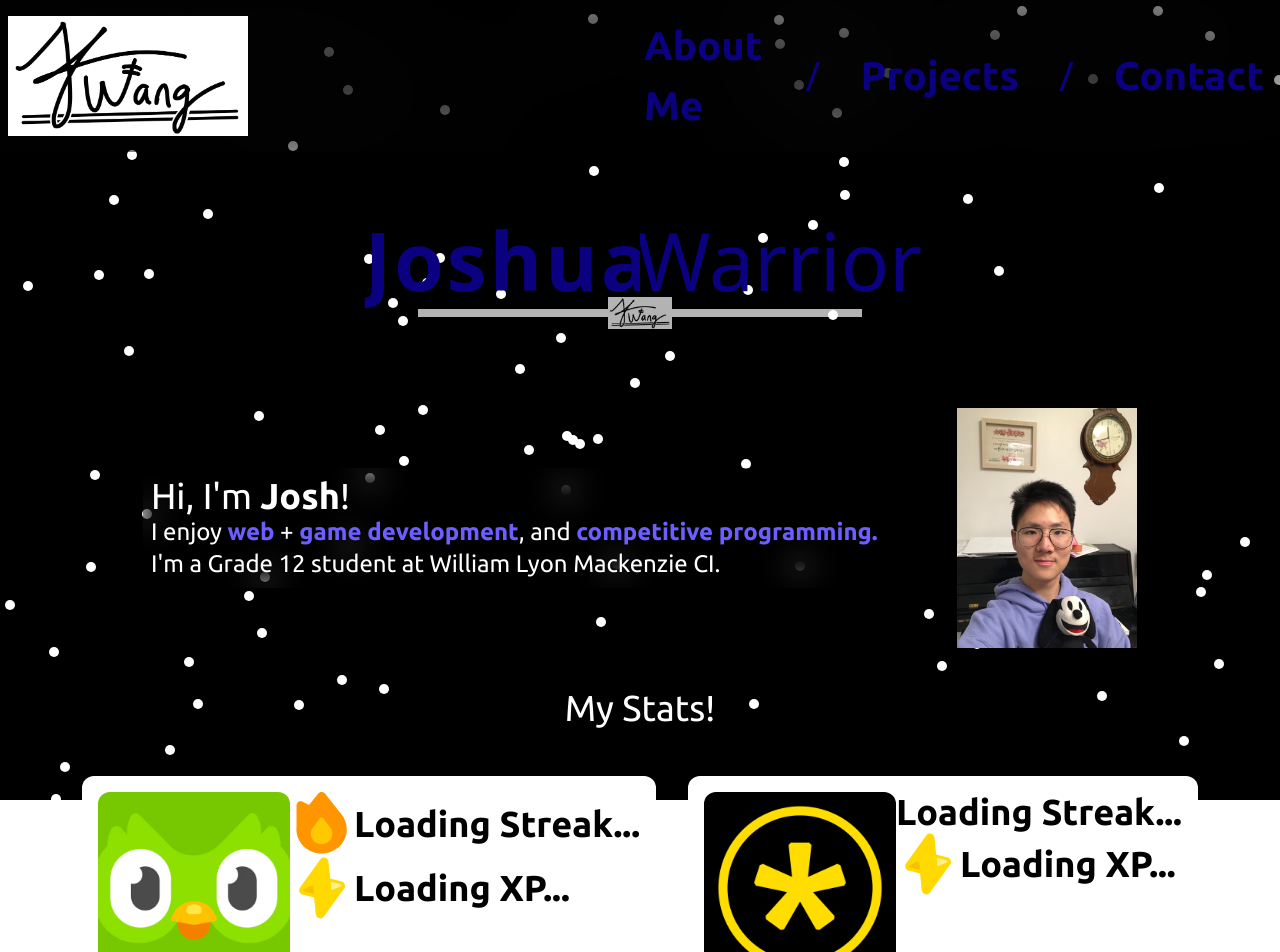
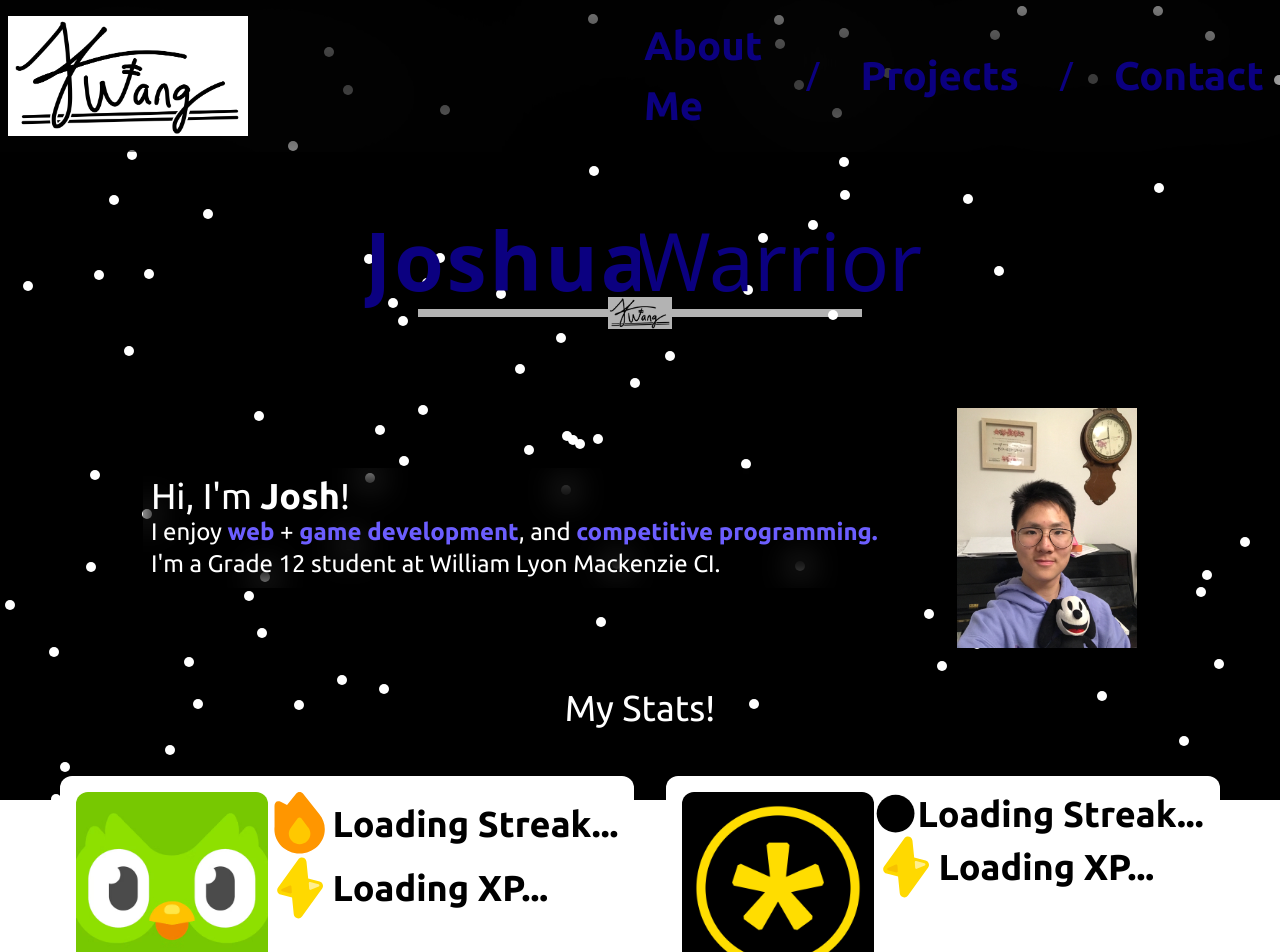
Before and after one commit to JojoTheWarrior/Portfolio, a React (Create React App) app: page / in a window 1280 px wide. Shown: the top 952 px of the page. Built offline with nearby package versions, Linux system fonts and the light colour scheme; no server answers.

Commit message:
dmoj rating circle

```diff
--- a/src/components/Stats.jsx
+++ b/src/components/Stats.jsx
@@ -36,6 +36,7 @@ const Stats = () => {
                 console.log('Error fetching DMOJ rating:', error)
             }
         }
+        fetchDMOJ();
         fetchStreak();
     }, []);
 
@@ -67,7 +68,9 @@ const Stats = () => {
                     <img className="rounded-xl h-48 w-48" src={dmoj}></img>
                     <div className="text-4xl font-ubuntu h-full flex-col justify-center font-black">
                         <div className="flex justify-start items-center">
-                            <circle cx="8" cy="8" r="7"></circle>
+                            <svg style={{width: '1.2em', color:'rgba(230,0,0,255)'}} viewBox="0 0 16 16">
+                                <circle cx="8" cy="8" r="7" style={{color: `${ratingColor}`, strokeWidth: `3`}}></circle>
+                            </svg>
                             <p>{streak == -1 ? "Loading " : `${streak} Day `} Streak{streak == -1 ? "..." : ""}</p>
                         </div>
                         <div className="flex justify-start items-center">
```
